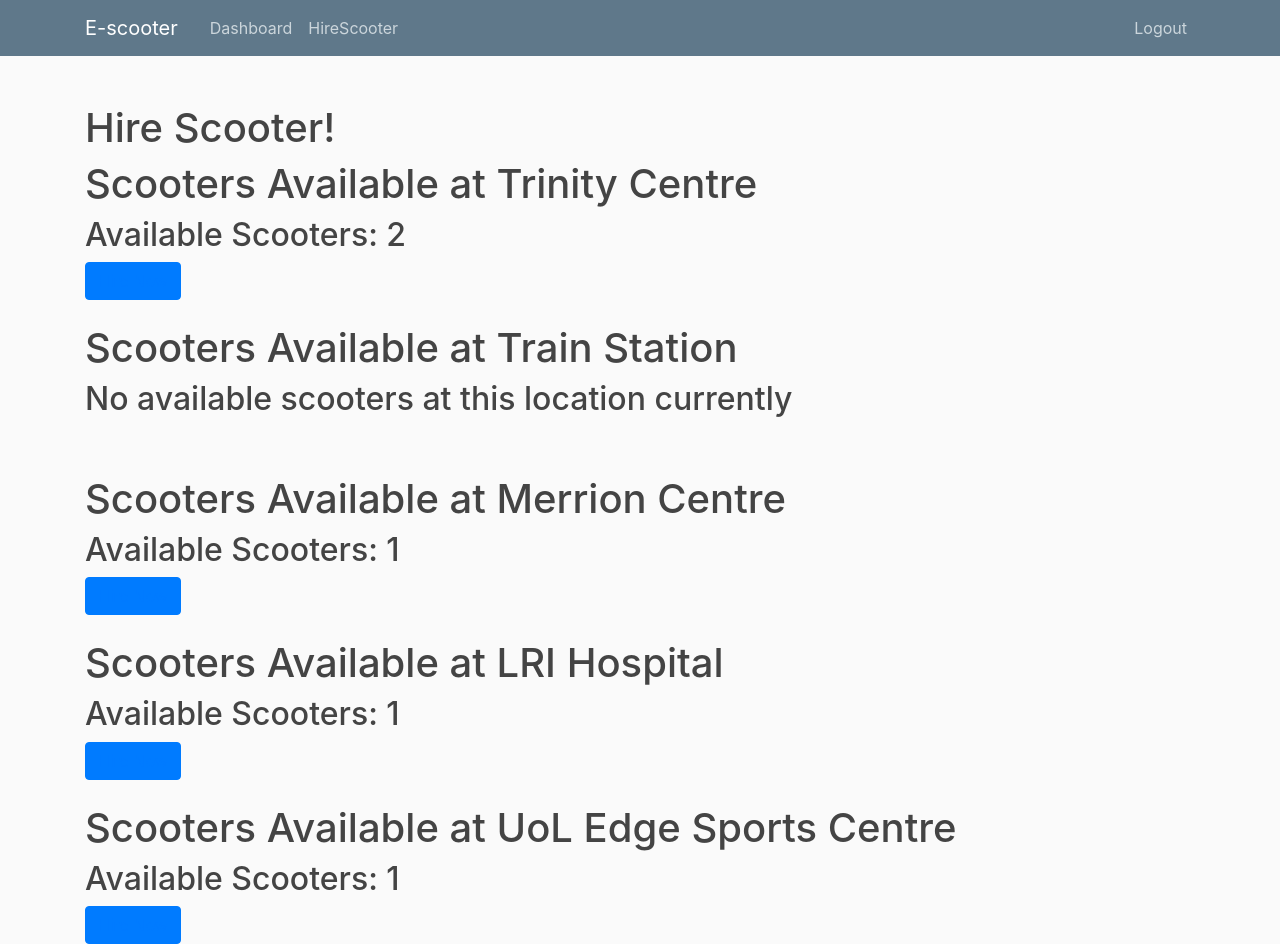
After one commit to Maverick-Low/E-Scooter-Website, a Flask app: page /hire_scooter in a window 1280 px wide. The commit adds this page. Run offline with Flask 2, Linux system fonts and the light colour scheme; a user stored in the database is signed in; data comes from the database, SQL or seed files in the repository; both versions use the stored data as it was after the commit; some libraries are stand-ins or nearby versions.

Commit message:
Co-authored-by: kbraszkiewicz <kbraszkiewicz@users.noreply.github.com> Added a simple scooter hiring system

```diff
--- a/app/models.py
+++ b/app/models.py
@@ -12,7 +12,7 @@ class User(db.Model):
     password = db.Column(db.String(60), nullable=False)
 
 
-#Table for scooter
+#Table for scooters
 class Scooter(db.Model):
     __tablename__ = 'scooters'
     id = db.Column(db.Integer, primary_key=True)
--- a/app/templates/base.html
+++ b/app/templates/base.html
@@ -29,6 +29,8 @@
           <div class="collapse navbar-collapse" id="navbarToggle">
             <div class="navbar-nav mr-auto">
               <a class="nav-item nav-link" href="/dashboard">Dashboard</a>
+              <a class="nav-item nav-link" href="/hire_scooter">HireScooter</a>
+
             </div>
             <!-- Navbar Right Side -->
             <div class="navbar-nav">
@@ -37,6 +39,7 @@
               {% else %}
                 <a class="nav-item nav-link" href="/">Login</a>
                 <a class="nav-item nav-link" href="/register">Register</a>
+
               {% endif %}
             </div>
           </div>
--- a/app/templates/dashboard.html
+++ b/app/templates/dashboard.html
@@ -7,6 +7,11 @@
 <body>
     <h1>Dashboard!</h1>
 
+
+
+
+
+
 </body>
 
 {% endblock content %}
--- /dev/null
+++ b/app/templates/hire_scooter.html
@@ -0,0 +1,69 @@
+{% extends "base.html" %}
+{% block content %}
+
+<head>
+    <title>Hire Scooter</title>
+</head>
+<body>
+    <h1>Hire Scooter!</h1>
+
+
+    {%if not scooters %}
+    <h3> No scooters available </h3>
+    {% endif %}
+
+
+    <!-- Location 1 -->
+    <h1> Scooters Available at Trinity Centre</h1>
+    {% if  counts[0] == 0 %}
+    <h2> No available scooters at this location currently </h2>
+    {% else %}
+    <h2> Available Scooters: {{counts[0]}} </h2>
+    <button type="button" class="btn btn-primary"><a href="/remove_available/1">Hire Now</a></button>
+    {% endif %}
+    <br> </br>
+
+    <!-- Location 2 -->
+    <h1> Scooters Available at Train Station</h1>
+    {% if  counts[1] == 0 %}
+    <h2> No available scooters at this location currently </h2>
+    {% else %}
+    <h2> Available Scooters: {{counts[1]}} </h2>
+    <button type="button" class="btn btn-primary"><a href="/remove_available/2">Hire Now</a></button>
+    {% endif %}
+    <br> </br>
+
+    <!-- Location 3 -->
+    <h1> Scooters Available at Merrion Centre</h1>
+    {% if  counts[2] == 0 %}
+    <h2> No available scooters at this location currently </h2>
+    {% else %}
+    <h2> Available Scooters: {{counts[2]}} </h2>
+    <button type="button" class="btn btn-primary"><a href="/remove_available/3">Hire Now</a></button>
+    {% endif %}
+    <br> </br>
+
+    <!-- Location 4 -->
+    <h1> Scooters Available at LRI Hospital</h1>
+    {% if  counts[3] == 0 %}
+    <h2> No available scooters at this location currently </h2>
+    {% else %}
+    <h2> Available Scooters: {{counts[3]}} </h2>
+    <button type="button" class="btn btn-primary" ><a href="/remove_available/4">Hire Now</a></button>
+    {% endif %}
+    <br> </br>
+
+
+    <!-- Location 5 -->
+    <h1> Scooters Available at UoL Edge Sports Centre</h1>
+    {% if  counts[4] == 0 %}
+    <h2> No available scooters at this location currently </h2>
+    {% else %}
+    <h2> Available Scooters: {{counts[4]}} </h2>
+    <button type="button" class="btn btn-primary" ><a href="/remove_available/5">Hire Now</a></button>
+    {% endif %}
+
+
+</body>
+
+{% endblock content %}
--- a/app/views.py
+++ b/app/views.py
@@ -1,4 +1,6 @@
 from encodings import utf_8
+
+from sqlalchemy import false
 from app import app, models, bcrypt, db
 from flask import render_template, request, url_for, redirect, flash, session
 from datetime import datetime
@@ -6,13 +8,26 @@ from .forms import Registration, Login
 
 
 
-
-
-
 @app.route("/add_test")
 def add_test():
-    user_obj = models.User(username="Krzysztof", email="krzysz@gmail.com", password="exampleuserp[lacement")
+    location2 = models.Location()
+    location3 = models.Location()
+    location4 = models.Location()
+    location5 = models.Location()
+    user_obj = models.Scooter(in_use = False, LocationID = 2)
+    user_obj1 = models.Scooter(in_use = False, LocationID = 3)
+    user_obj2 = models.Scooter(in_use = False, LocationID = 4)
+    user_obj3 = models.Scooter(in_use = False, LocationID = 5)
+    user_obj4 = models.Scooter(in_use = False, LocationID = 1)
     db.session.add(user_obj)
+    db.session.add(user_obj1)
+    db.session.add(user_obj2)
+    db.session.add(user_obj3)
+    db.session.add(user_obj4)
+    db.session.add(location2)
+    db.session.add(location3)
+    db.session.add(location4)
+    db.session.add(location5)
     db.session.commit()
     return redirect(url_for("dashboard"))
 
@@ -81,6 +96,7 @@ def register():
             flash('Failed to submit registration form!')
             return render_template('register.html', form=form)
 
+
 @app.route("/logout")
 def logout():
     logout = False
@@ -96,9 +112,45 @@ def logout():
 
 @app.route("/dashboard")
 def dashboard():
+
     return render_template("dashboard.html", title='Dashboard')
 
+@app.route("/hire_scooter")
+def hire_scooter():
+    # guest accounts unable to hire right now.
+    if session.get('email') == None:
+        flash('You must sign in to hire a scooter!')
+        return redirect(url_for('login'))
+    else:
+        Scooters = models.Scooter.query.filter_by(in_use = False).all()
+        # Counting the number of available scooters in each loaction
+        # For ease of displaying in hire_scooter.html
+        counts = [0,0,0,0,0]
+        for elem in Scooters:
+            if elem.LocationID == 1:
+                counts[0] += 1
+            elif elem.LocationID == 2:
+                counts[1] += 1
+            elif elem.LocationID == 3:
+                counts[2] += 1
+            elif elem.LocationID == 4:
+                counts[3] += 1
+            elif elem.LocationID == 5:
+                counts[4] += 1
+        return render_template('hire_scooter.html', scooters = Scooters, counts = counts)
 
+@app.route('/remove_available/<int:location>')
+def remove_available(location):
+    """
+    Remember to save scooter id in order table somewhere
+    in order to free correct scooter.
+    May cause isssues later
+    """
+    scooter_to_remove = models.Scooter.query.filter_by(LocationID = location, in_use=False).first()
+    scooter_to_remove.in_use = True
+    db.session.commit()
+    flash(f'Scooter has been successfuly hired')
+    return redirect(url_for('dashboard'))
 
 
 """
```
Also changed, not shown: database.db.
